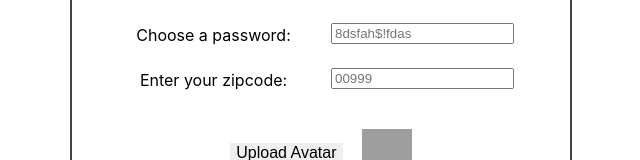
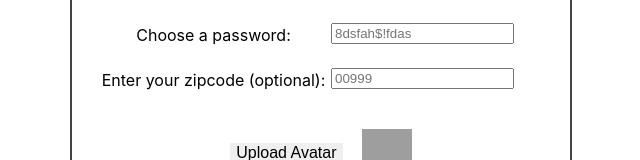
Before and after one commit to Daniel-Fong/disc-statistics-client, a React (Create React App) app: page /register in a window 1280 px wide. Shown: the part 207-367 px from the top of the page, without its empty margins (319-959 px from the left). Built offline with nearby package versions, Linux system fonts and the light colour scheme; grey boxes are pictures that could not be loaded.

Commit message:
swapped to port 8080

```diff
--- a/src/components/RegistrationForm/RegistrationForm.js
+++ b/src/components/RegistrationForm/RegistrationForm.js
@@ -195,7 +195,7 @@ class RegistrationForm extends Component {
           <div className={styles.regDiv}>
             <Label htmlFor="registration-zip-input" className={styles.regLabel}>
               <span className={styles.fullInputPhrase}>Enter your</span>{' '}
-              zipcode:
+              zipcode (optional):
               <Required />
             </Label>
             <Input
--- a/src/config.js
+++ b/src/config.js
@@ -1,5 +1,5 @@
 export default {
-    API_ENDPOINT: 'http://localhost:8000/api',
+    API_ENDPOINT: 'http://localhost:8080/api',
     proxyUrl: 'https://cors-anywhere.herokuapp.com/',
     TOKEN_KEY: 'powder-now-client-auth-token',
 }
```
